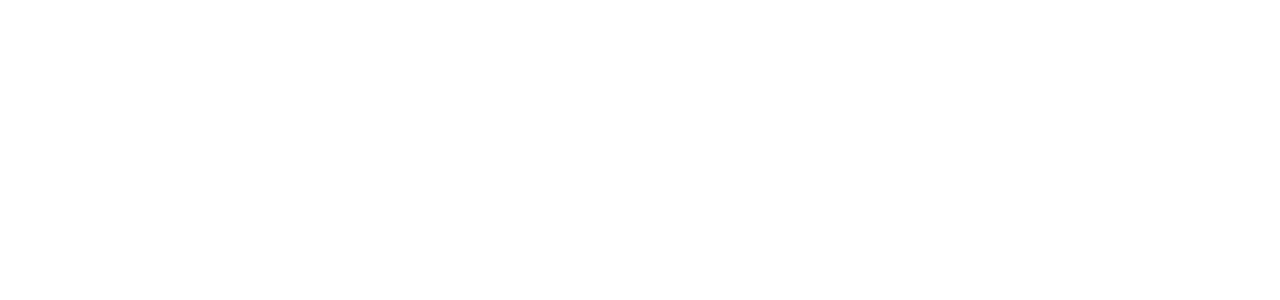
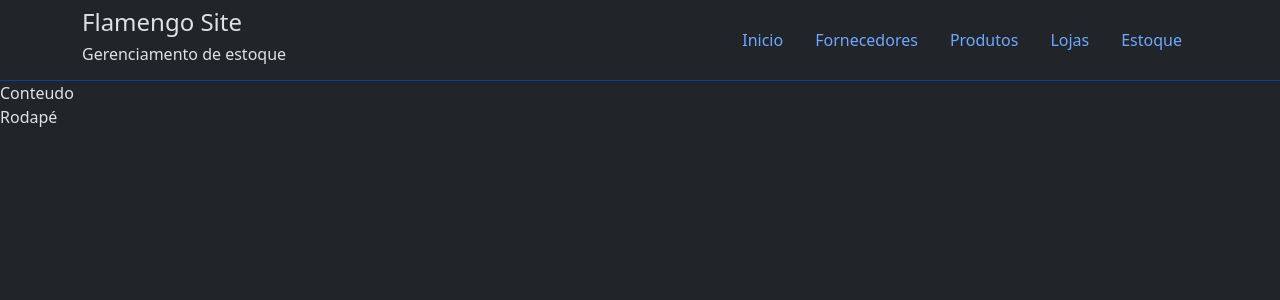
Before and after one commit to lipelsborges/Gerenciador-de-Estoque, a PHP site: page / in a window 1280 px wide. Before the commit the part shown is empty. Shown: the top 300 px of the page. Run offline with PHP 8.4, Linux system fonts and the light colour scheme; some libraries are stand-ins or nearby versions.

Commit message:
Montando o corpo

```diff
--- a/index.php
+++ b/index.php
@@ -1,16 +1,40 @@
 <!DOCTYPE html>
-<html lang="pt-br">
+<html lang="pt-br" data-bs-theme="dark">
 <head>
     <meta charset="UTF-8">
     <meta name="viewport" content="width=device-width, initial-scale=1.0">
+    <meta name="color-scheme" content="light dark">
     <title>Gerenciamento de estoque</title>
     <link rel="shortcut icon" href="images/coruja.png" type="image/x-icon" type="image/png">
+    <link rel="stylesheet" href="css/bootstrap.min.css">
+    <link rel="stylesheet" href="css/bootstrap-icons.css">
 </head>
 <body>
-    <header></header>
+    <header class="border-bottom border-primary-subtle bg-body">
+        <div class="container">
+            <div class="row align-items-center py-2 justify-contente-between">
+                <div class="col-4">
+                    <h1 class="fs-4">Flamengo Site</h1>
+                    <h2 class="fs-6 lead">Gerenciamento de estoque</h2>
+                </div>
+                <div class="col-8">
+                    <nav>
+                        <ul class="nav justify-content-end">
+                            <li class="nav-item"><a class="nav-link" href="">Inicio</a></li>
+                            <li class="nav-item"><a class="nav-link" href="">Fornecedores</a></li>
+                            <li class="nav-item"><a class="nav-link" href="">Produtos</a></li>
+                            <li class="nav-item"><a class="nav-link" href="">Lojas</a></li>
+                            <li class="nav-item"><a class="nav-link" href="">Estoque</a></li>
+                        </ul>
+                    </nav>
+                </div>
+    </header>
 
-    <main></main>
+    <main>Conteudo</main>
 
-    <footer></footer>
+    <footer>Rodapé</footer>
+
+    <script src="js/bootstrap.bundle.min.js"></script>
+
 </body>
 </html>
```
